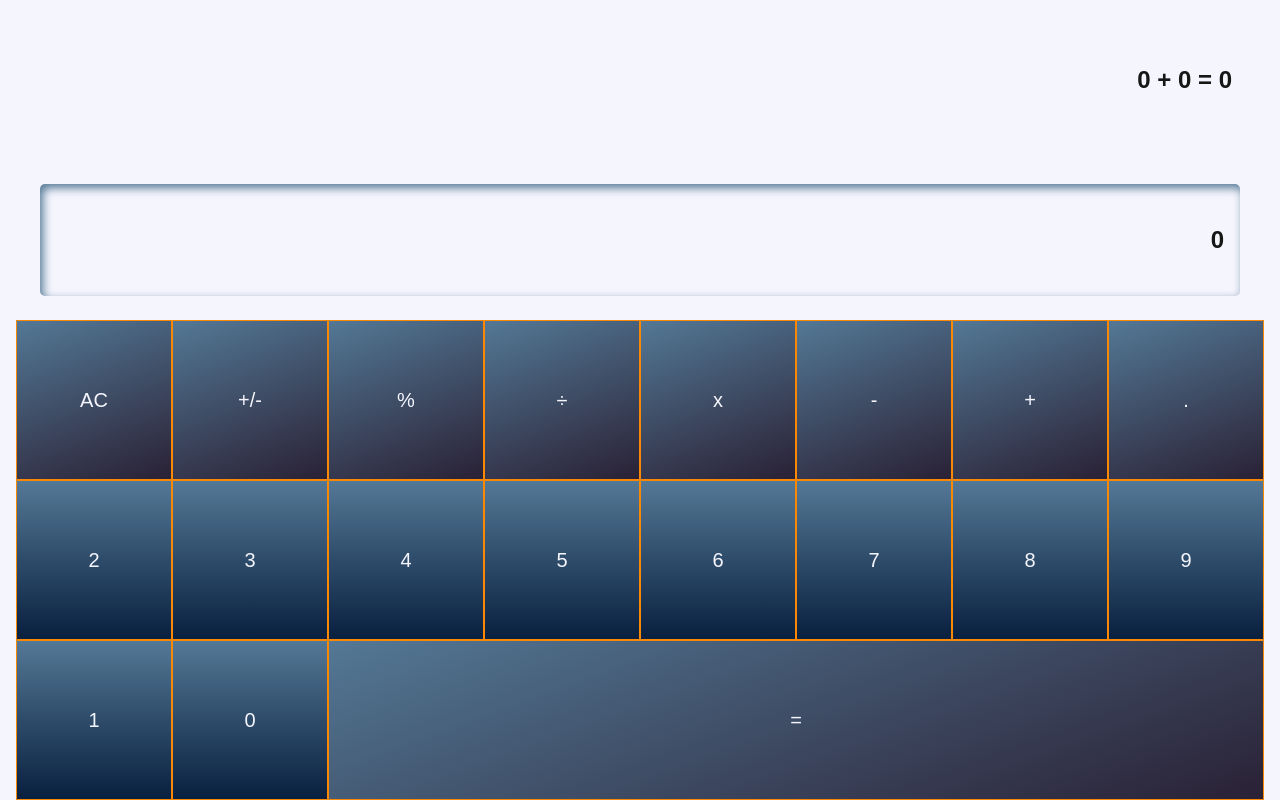
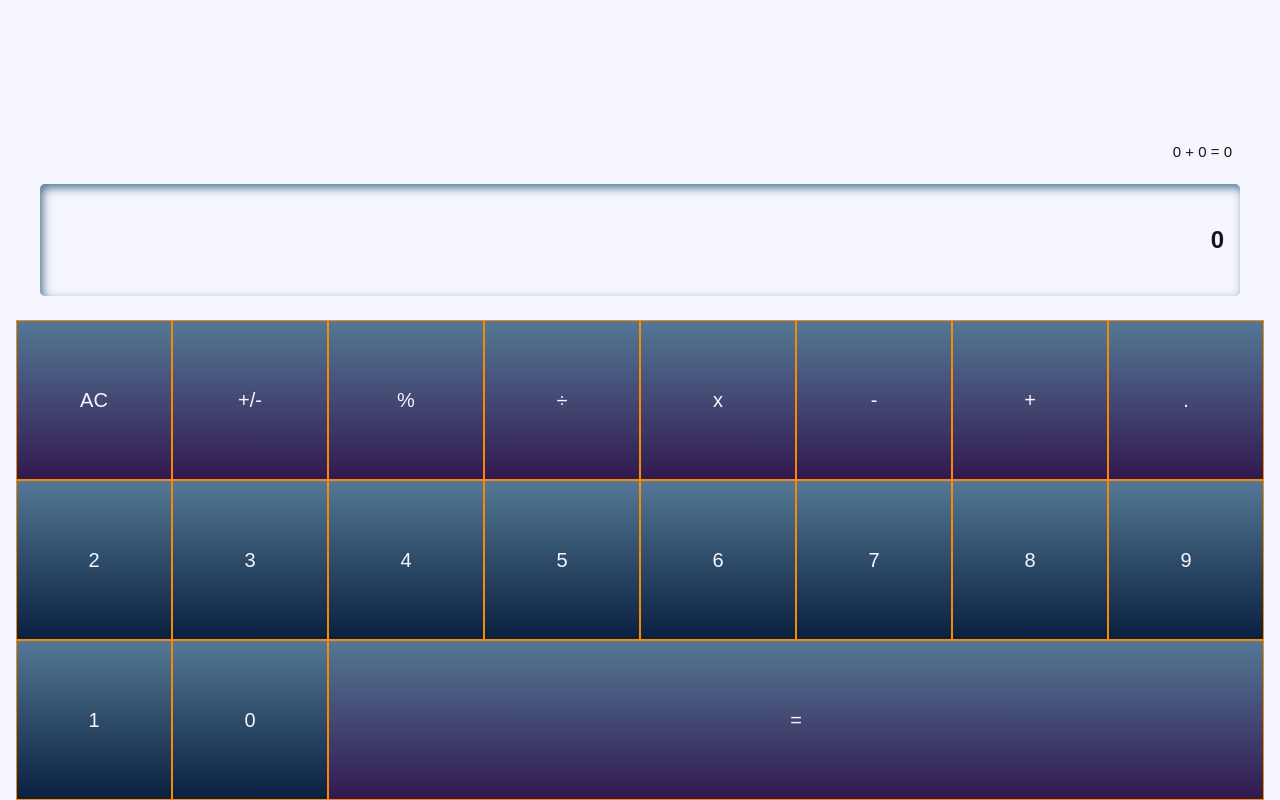
Before and after one commit to isobelleanna/calculator-project, a plain HTML site: page index.html in a window 1280 px wide. Drawn offline with Linux system fonts and the light colour scheme; a web font is replaced by a local one.

Commit message:
adjust caculation placement

```diff
--- a/styles/_body.scss
+++ b/styles/_body.scss
@@ -11,12 +11,16 @@
 }
 
 .calculation {
-    @include flexEnd();
+    display:flex;
+    justify-content: flex-end;
+    align-items:flex-end;
     @include horizontalPadding();
     padding-right: 4vh;
     background-color: $primary-colour;
     &__h2 {
         color: $font-dark;
+        font-weight: 100;
+        font-size: 15px;
     }
 }
 
--- a/styles/abstracts/_variables.scss
+++ b/styles/abstracts/_variables.scss
@@ -6,5 +6,5 @@ $secondary-colour: #fb8805;
 $tertiary-colour: #537895;
 $font-dark: rgb(22, 22, 22);
 $primary-gradient: linear-gradient(to top, #09203f 0%, #537895 100%);
-$secondary-gradient: linear-gradient(-20deg, #2a2135 0%, #537895  100%);
+$secondary-gradient: linear-gradient(to top, #321950 0%, #537895  100%);
 $mobile-font-size-buttons: 20px;
```
Also changed, not shown: styles.css, 1 other file.
